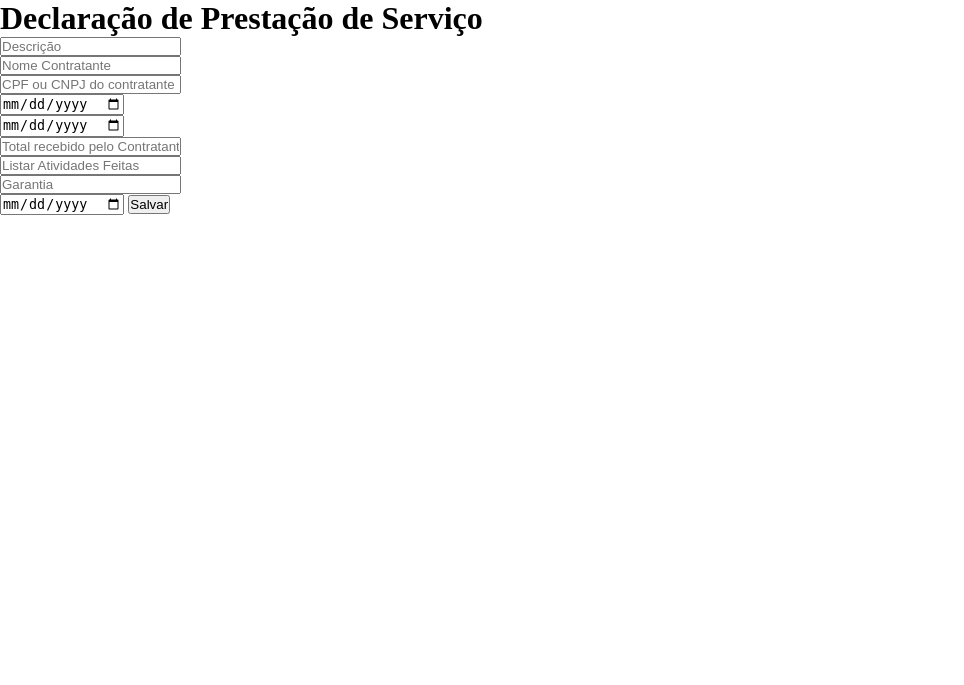
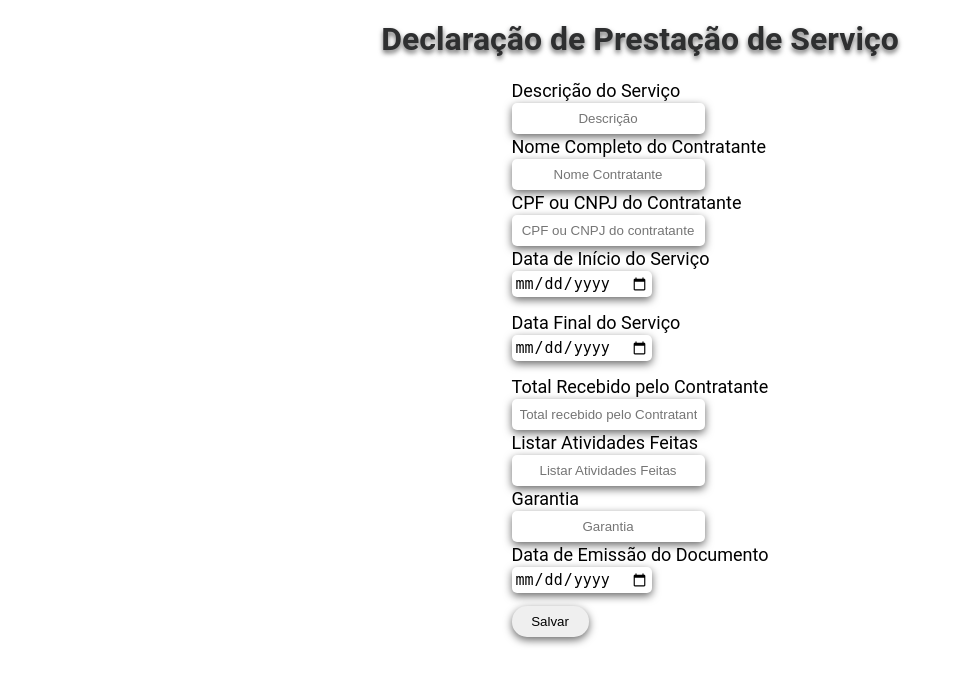
Before and after one commit to SophiaSilveira/WEBII, a PHP site: page /projetofinal/cadastro/servico.php in a window 1280 px wide. Shown: the top 685 px of the page, without its empty margins (0-964 px from the left). Run offline with PHP 8.4, Linux system fonts and the light colour scheme.

Commit message:
retoque no index e cadastros

```diff
--- a/DocumentExprezz/cadastro/servico.php
+++ b/DocumentExprezz/cadastro/servico.php
@@ -15,19 +15,28 @@
     <title>Declaração S</title>
 </head>
 <body>
-    <main>
-        <h1>Declaração de Prestação de Serviço</h1>
+    <main class="mainAutonomo">
+        <h1 class="titleServ">Declaração de Prestação de Serviço</h1>
         <form method="post" action="#">
-            <input type="text" name="descricao" placeholder="Descrição" required><br>
-            <input  type="text" name="nome_Contratante" placeholder="Nome Contratante" required><br>
-            <input type="text" name="cpf_Cnpj" placeholder="CPF ou CNPJ do contratante" required><br>
-            <input type="date" name="data_Inicio" required><br>
-            <input type="date" name="data_Final" required><br>
-            <input type="text" name="quantidade_Mensal" placeholder="Total recebido pelo Contratante" required><br>
-            <input type="text" name="lista_Atividade" placeholder="Listar Atividades Feitas" required><br>
-            <input type="text" name="garantia" placeholder="Garantia" required><br>
-            <input type="date" name="data_S" required>
-            <input type="submit" value="Salvar" name="salvar">
+            <label class="titleLab" for="descriver_Atividade">Descrição do Serviço</label><br>
+            <input class="inputLog" type="text" name="descricao" placeholder="Descrição" required><br>
+            <label class="titleLab" for="descriver_Atividade">Nome Completo do Contratante</label><br>
+            <input class="inputLog" type="text" name="nome_Contratante" placeholder="Nome Contratante" required><br>
+            <label class="titleLab" for="descriver_Atividade">CPF ou CNPJ do Contratante</label><br>
+            <input class="inputLog" type="text" name="cpf_Cnpj" placeholder="CPF ou CNPJ do contratante" required><br>
+            <label class="titleLab" for="descriver_Atividade">Data de Início do Serviço</label><br>
+            <input class="titleDat" type="date" name="data_Inicio" required><br>
+            <label class="titleLab" for="descriver_Atividade">Data Final do Serviço</label><br>
+            <input class="titleDat" type="date" name="data_Final" required><br>
+            <label class="titleLab" for="descriver_Atividade">Total Recebido pelo Contratante</label><br>
+            <input class="inputLog" type="text" name="quantidade_Mensal" placeholder="Total recebido pelo Contratante" required><br>
+            <label class="titleLab" for="descriver_Atividade">Listar Atividades Feitas</label><br>
+            <input class="inputLog" type="text" name="lista_Atividade" placeholder="Listar Atividades Feitas" required><br>
+            <label class="titleLab" class="titleLab" for="descriver_Atividade">Garantia</label><br>
+            <input class="inputLog" type="text" name="garantia" placeholder="Garantia" required><br>
+            <label class="titleLab" for="descriver_Atividade">Data de Emissão do Documento</label><br>
+            <input class="titleDat" type="date" name="data_S" required><br>
+            <input class="buttonServico" type="submit" value="Salvar" name="salvar">
         </form>
         <?php
             if(isset($_POST['salvar'])){
--- a/DocumentExprezz/css/estilo.css
+++ b/DocumentExprezz/css/estilo.css
@@ -243,6 +243,91 @@ li{
     display: flex;
     margin-top: auto;
 }
+/*cadastro autonomo*/
+.mainAutonomo{
+    display: flex;
+    align-items: center;
+    flex-direction: column;
+    justify-content: center;
+}
+
+.titleAutonomo{
+    color: #2e2f30;
+    font-family: 'Roboto', sans-serif;
+    text-shadow: 0px 3px 5px #686868;
+    padding: 30px;
+}
+
+.titleLabel{
+    font-size: 23px;
+    line-height: 40px;
+    font-family: 'Roboto', sans-serif;
+}
+
+.inputLogin{
+    padding: 15px;
+    border-radius: 5px;
+    border-width: 0;
+    box-shadow: 0px 3px 8px #686868;
+    text-align: center;
+}
+
+.titleData{
+    font-size: 20px;
+    border-radius: 5px;
+    border-width: 0;
+    padding: 5px;
+    box-shadow: 0px 3px 8px #686868;
+    margin-bottom: 30px;
+}
+
+.buttonAutonomo{
+    padding: 8px;
+    width: 30%;
+    border-radius: 15px;
+    border-width: 0;
+    box-shadow: 0px 3px 8px #686868;
+}
+/*cadastro imovel*/
+/*o cadastro do imovel foi usado o mesmo do autonomo*/
+/*cadastro do serviço*/
+.titleServ{
+    color: #2e2f30;
+    font-family: 'Roboto', sans-serif;
+    text-shadow: 0px 3px 5px #686868;
+    padding: 20px;
+}
+
+.titleLab{
+    font-size: 18px;
+    line-height: 25px;
+    font-family: 'Roboto', sans-serif;
+}
+
+.inputLog{
+    padding: 8px;
+    border-radius: 5px;
+    border-width: 0;
+    box-shadow: 0px 3px 8px #686868;
+    text-align: center;
+}
+
+.titleDat{
+    font-size: 15px;
+    border-radius: 5px;
+    border-width: 0;
+    padding: 3px;
+    box-shadow: 0px 3px 8px #686868;
+    margin-bottom: 13px;
+}
+
+.buttonServico{
+    padding: 8px;
+    width: 30%;
+    border-radius: 15px;
+    border-width: 0;
+    box-shadow: 0px 3px 8px #686868;
+}
 /* Formulário para Cadastro de Usuário*/
 UBody{
     width: 100%;
```
Also changed, not shown: DocumentExprezz/cadastro/autonomo.php (+10 -7 lines), DocumentExprezz/cadastro/imovel.php (+9 -6 lines).
